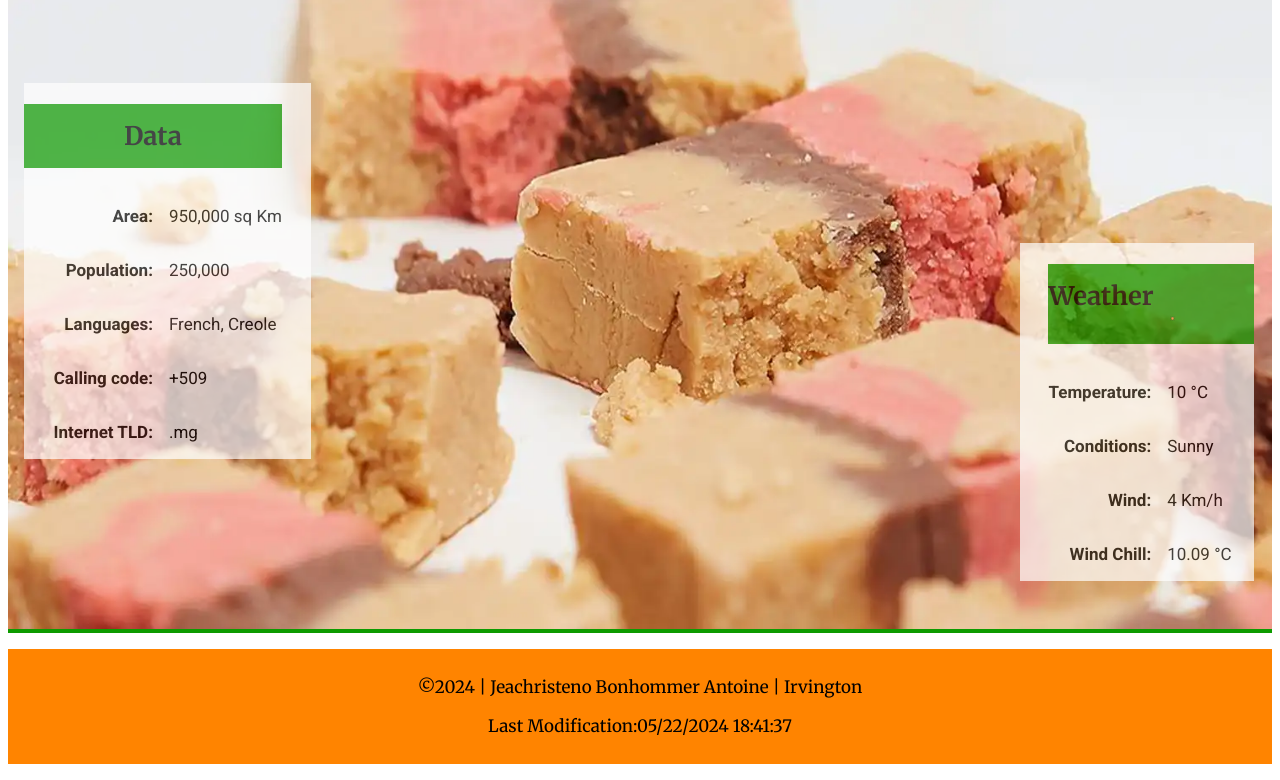
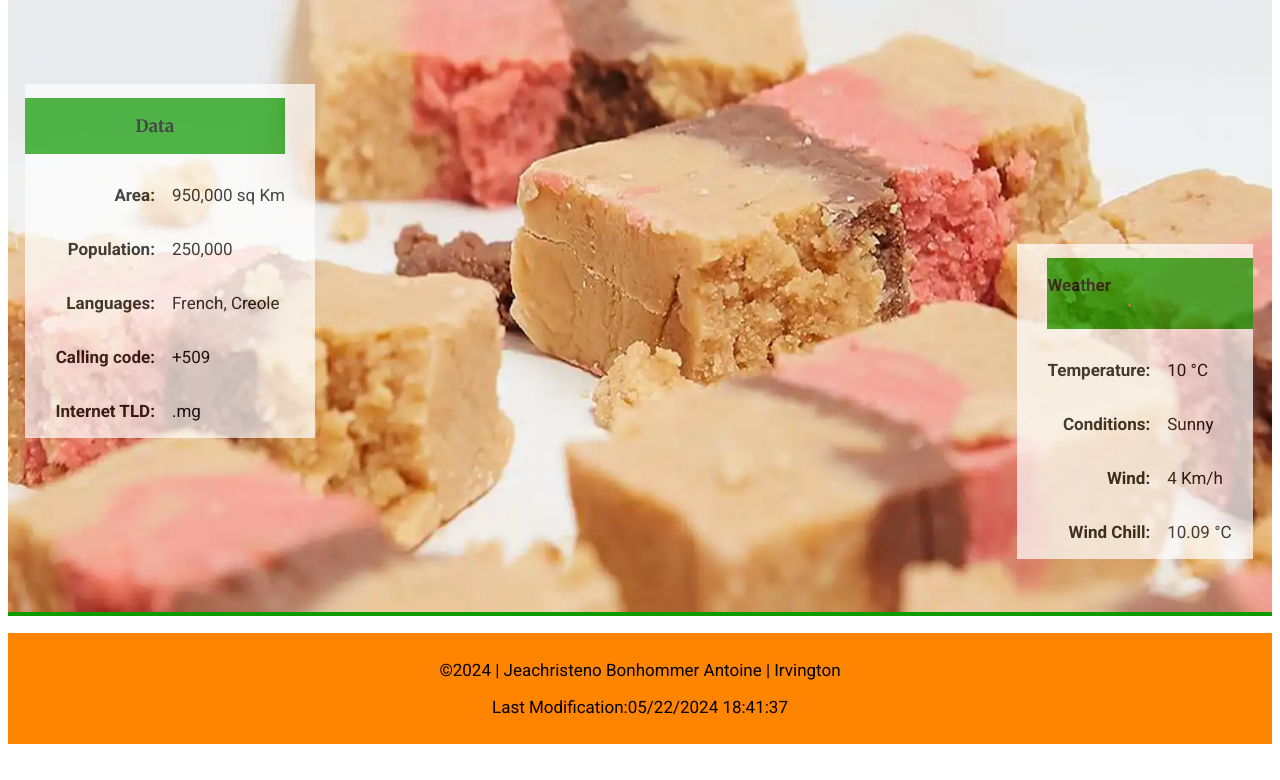
Before and after one commit to bonhommer/wdd131, a plain HTML site: page place.html in a window 1280 px wide. Shown: the part 93-873 px from the top of the page. Drawn offline with Linux system fonts and the light colour scheme; files whose address does not match are found by name.

Commit message:
change on place.css

```diff
--- a/styles/place.css
+++ b/styles/place.css
@@ -1,8 +1,14 @@
-body{
+*{
+    font-size: 17px;
+    font-family: 'Roboto', sans-serif;
+}
+h1,h2,footer {
+    font-family: 'Merriweather', serif;
+}
+/* body{
     font-size: 17px;
     font-family: 'Roboto', sans-serif;
     /* max-width: 750px; */
-}
 header, main, footer {
     margin: 1rem auto;
     /* background: lightblue; */
@@ -25,6 +31,7 @@ header, main, footer {
 }
 header {
     background-color: rgb(13, 155, 0);
+    font-family: 'Merriweather';
 }
 
 h1 {
@@ -41,6 +48,7 @@ section{
 footer{
     text-align: center;
     background-color: rgb(255, 132, 0);
+    font-family: 'Merriweather';
 }
 
 strong {
@@ -77,12 +85,10 @@ footer {
     padding: 10px;
 }
 
-h1,h2,footer {
-    font-family: 'Merriweather', serif;
-}
-body{
+
+/* body{
     font-family: 'Roboto', sans-serif;
-}
+} */
 
 .section2 h2::after{
     content: url('images/icone.svg');
```
